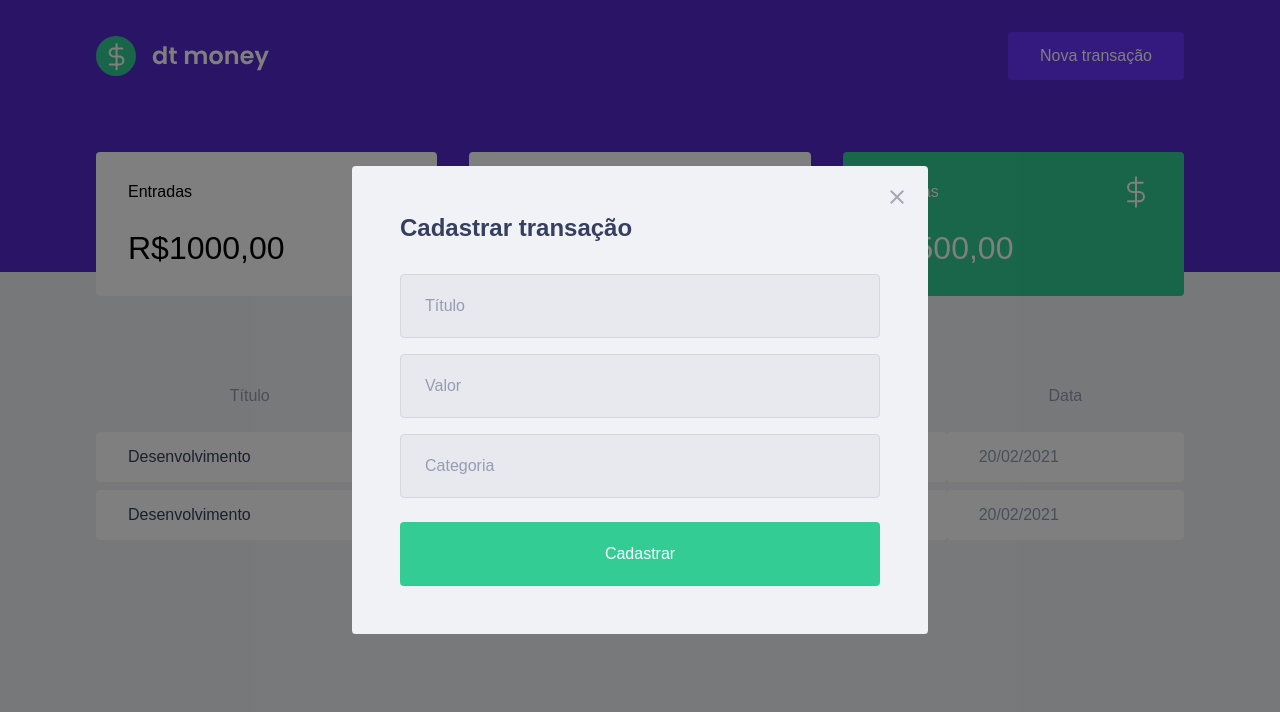
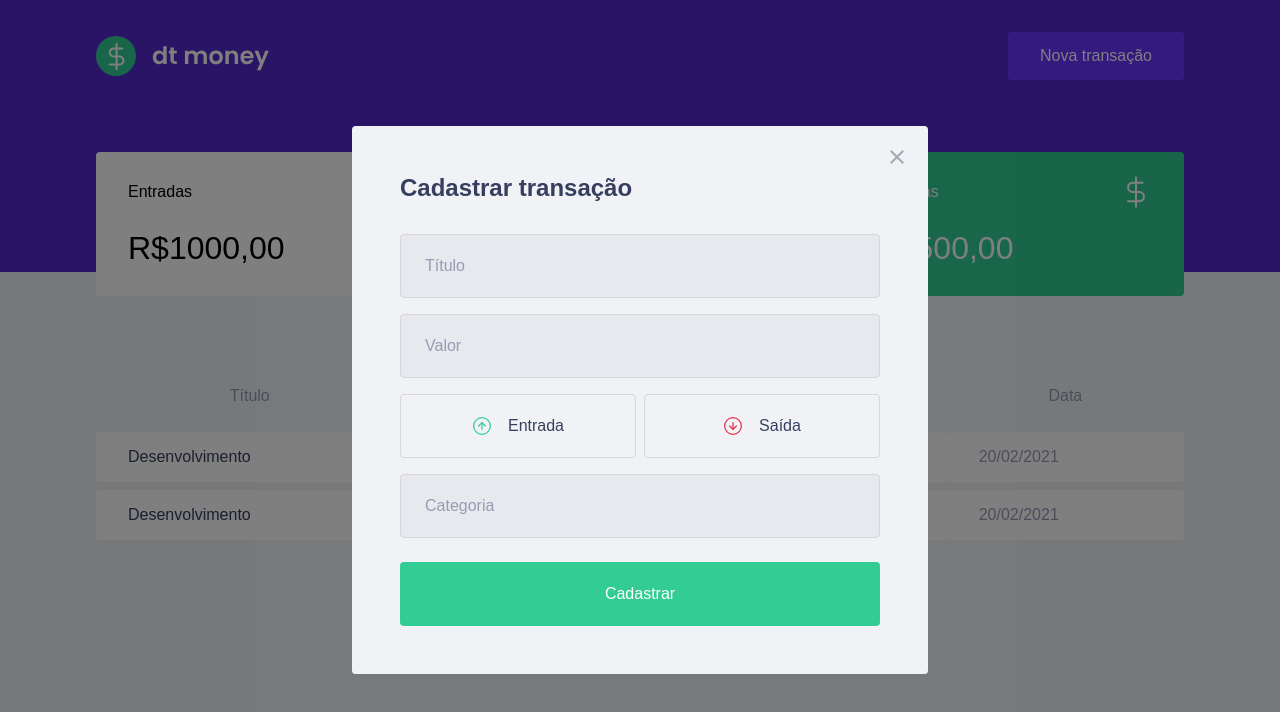
Before and after one commit to felipe-jm/ignite-react-dtmoney, a React (Create React App) app: page / in a window 1280 px wide. Both pictures are taken after a click on the button "Nova transação". Shown: the top 712 px of the page. Built offline with nearby package versions, Linux system fonts and the light colour scheme; the HTML template or start-up script is replaced by a standard one; what miragejs would draw is missing.

Commit message:
feat(NewTransactionModal): add income and oucome buttons

```diff
--- a/package.json
+++ b/package.json
@@ -5,6 +5,7 @@
   "dependencies": {
     "axios": "^0.21.1",
     "miragejs": "^0.1.41",
+    "polished": "^4.1.1",
     "react": "^17.0.1",
     "react-dom": "^17.0.1",
     "react-modal": "^3.12.1",
--- a/src/components/NewTransactionModal/index.tsx
+++ b/src/components/NewTransactionModal/index.tsx
@@ -1,6 +1,8 @@
 import Modal from "react-modal";
 
 import closeImg from "assets/close.svg";
+import incomeImg from "assets/income.svg";
+import outcomeImg from "assets/outcome.svg";
 
 import * as S from "./styles";
 
@@ -32,6 +34,20 @@
 
       <input type="number" placeholder="Valor" />
 
+      <S.TransactionTypeWrapper>
+        <button>
+          <img src={incomeImg} alt="Botão de entradas" />
+
+          <span>Entrada</span>
+        </button>
+
+        <button>
+          <img src={outcomeImg} alt="Botão de saídas" />
+
+          <span>Saída</span>
+        </button>
+      </S.TransactionTypeWrapper>
+
       <input placeholder="Categoria" />
 
       <button type="submit">Cadastrar</button>
--- a/src/components/NewTransactionModal/styles.ts
+++ b/src/components/NewTransactionModal/styles.ts
@@ -1,4 +1,5 @@
 import styled from "styled-components";
+import { darken } from "polished";
 
 export const Wrapper = styled.form`
   h2 {
@@ -46,3 +47,41 @@
     }
   }
 `;
+
+export const TransactionTypeWrapper = styled.div`
+  margin: 1rem 0;
+
+  display: grid;
+  grid-template-columns: 1fr 1fr;
+  gap: 0.5rem;
+
+  button {
+    height: 4rem;
+    border: 1px solid #d7d7d7;
+    border-radius: 0.25rem;
+
+    background: transparent;
+
+    display: flex;
+    align-items: center;
+    justify-content: center;
+
+    transition: filter 0.2s;
+
+    &:hover {
+      border-color: ${darken(0.1, "#D7D7D7")};
+    }
+
+    img {
+      width: 20px;
+      height: 20px;
+    }
+
+    span {
+      display: inline-block;
+      margin-left: 1rem;
+      font-size: 1rem;
+      color: var(--text-title);
+    }
+  }
+`;
```
Also changed, not shown: 1 other file (tests, documents, lock files or other folders).
